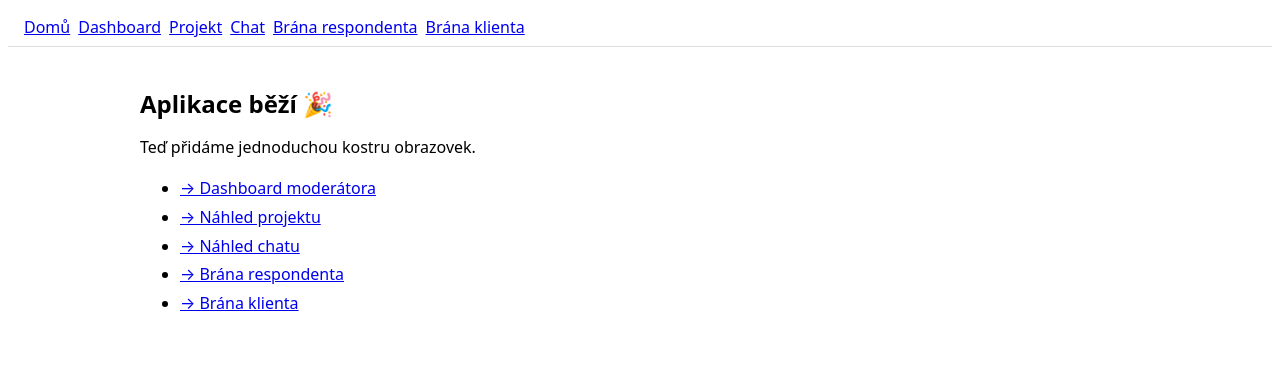
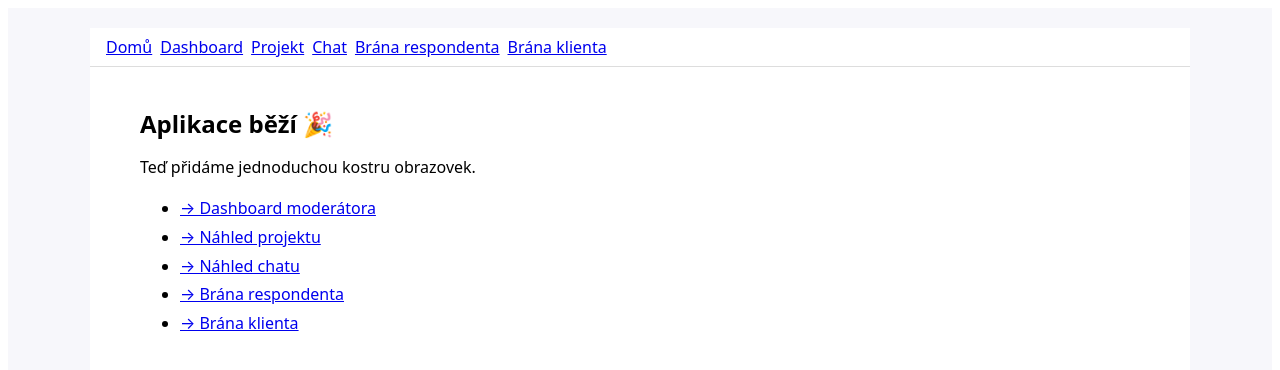
Before and after one commit to urszulaburgott-boop/research-chat, a Next.js app: page / in a window 1280 px wide. Shown: the top 370 px of the page. Built offline with nearby package versions, Linux system fonts and the light colour scheme.

Commit message:
Create _app.js

```diff
--- /dev/null
+++ b/pages/_app.js
@@ -0,0 +1,10 @@
+// pages/_app.js
+export default function App({ Component, pageProps }) {
+  return (
+    <div style={{ fontFamily: 'system-ui, -apple-system, Segoe UI, Roboto, Arial, sans-serif', background: '#f7f7fb', minHeight: '100vh' }}>
+      <div style={{ maxWidth: 1100, margin: '0 auto', padding: 20 }}>
+        <Component {...pageProps} />
+      </div>
+    </div>
+  );
+}
```
